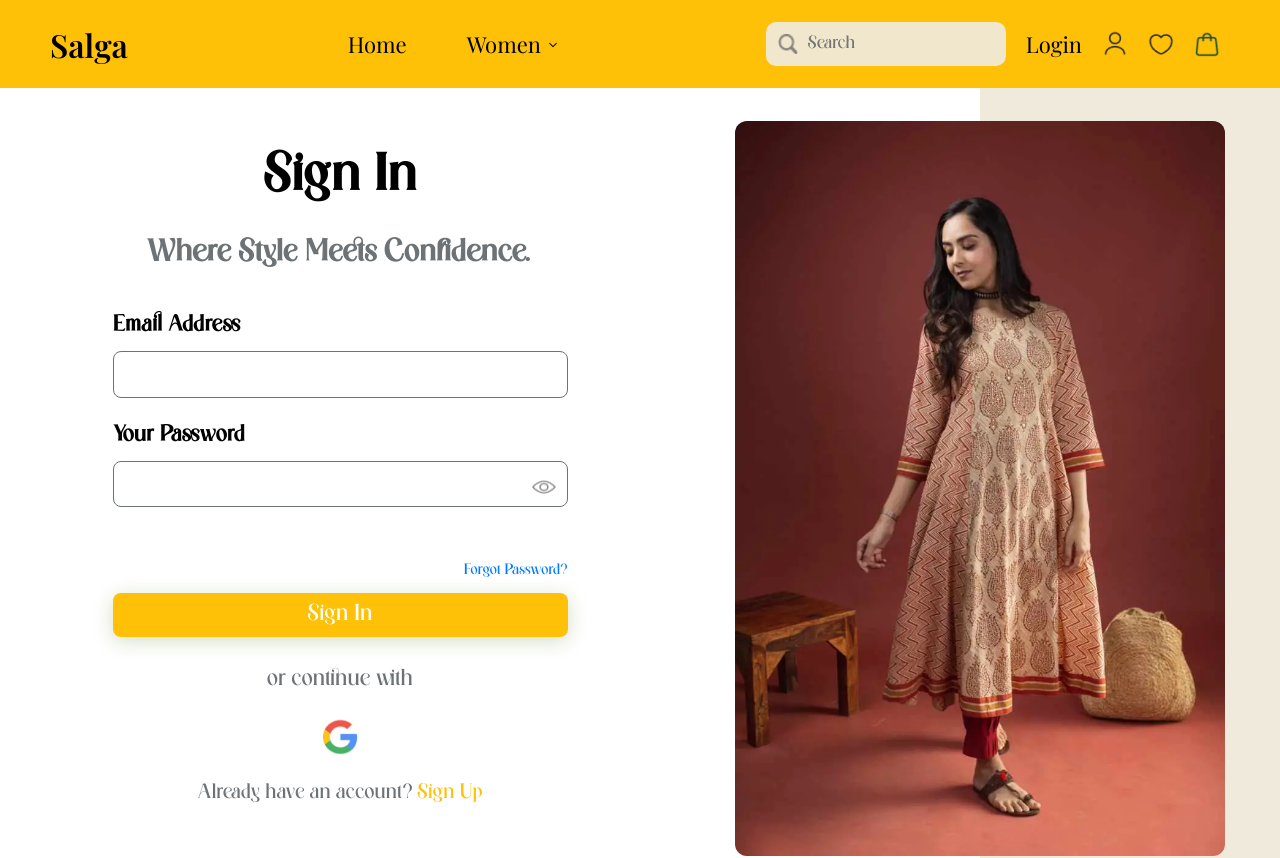
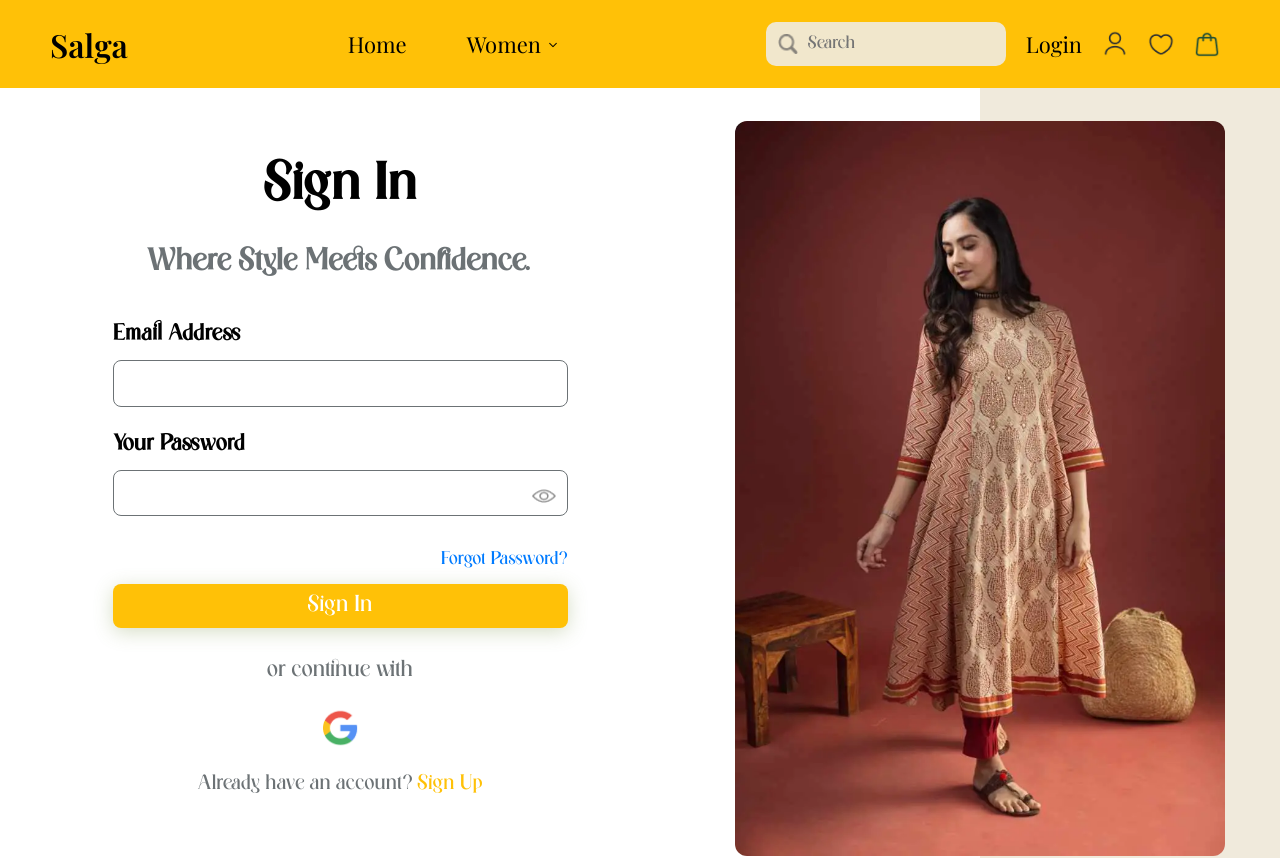
Before and after one commit to Fuchsius/HouseOfSalga, a React (Create React App) app in the folder frontend/: page /signin in a window 1280 px wide. Shown: the top 858 px of the page. Built offline with nearby package versions, Linux system fonts and the light colour scheme; a web font is replaced by a local one.

Commit message:
Update SignIn.jsx
increase the font size of forgot password

```diff
--- a/frontend/src/Pages/Signin/SignIn.jsx
+++ b/frontend/src/Pages/Signin/SignIn.jsx
@@ -172,15 +172,22 @@ function SignIn() {
             {errors.password && <p className="error-msg">{errors.password}</p>}
 
             {/* 🔷 Forgot Password link */}
-            <div style={{ textAlign: 'right', marginBottom: '10px' }}>
+            <div style={{ textAlign: 'right', marginBottom: '10px', marginTop: '-21px' }}>
   <span
     className="forgot-password-link"
-                style={{ color: '#007BFF', cursor: 'pointer', fontSize: '0.9rem' }}
+    style={{
+      color: '#007BFF',
+      cursor: 'pointer',
+      fontSize: '1.1rem'
+    }}
     onClick={() => navigate('/forgot-password')}
+    onMouseEnter={(e) => e.target.style.color = '#0056b3'}  // darker blue on hover
+    onMouseLeave={(e) => e.target.style.color = '#007BFF'} // back to original
   >
     Forgot Password?
   </span>
 </div>
+
 
             <button type="submit" className="submit-btn">Sign In</button>
 
```
Lines whose indentation alone changed are shown as unchanged.
